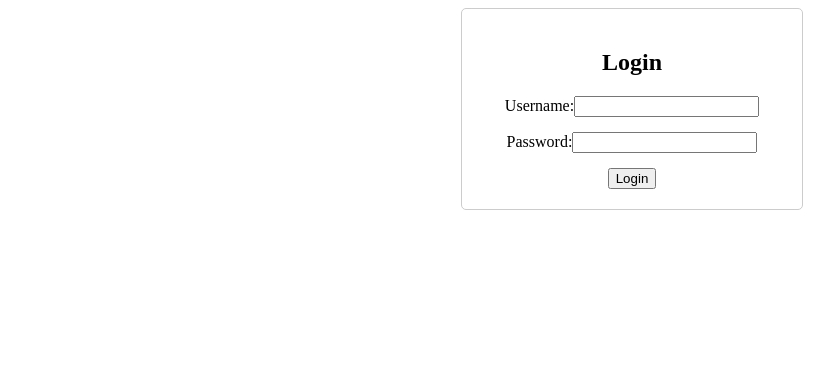
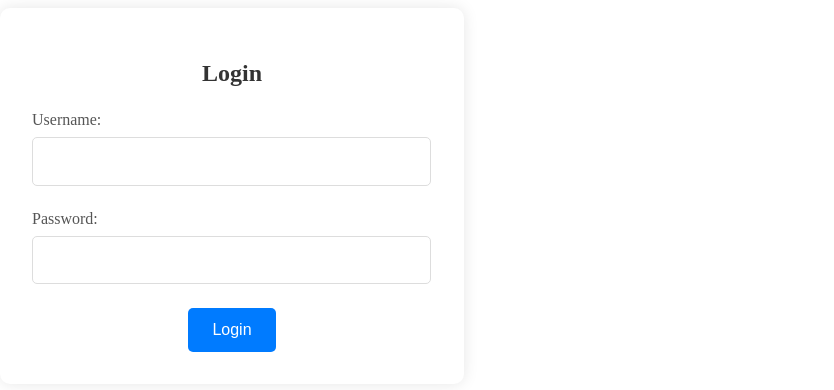
Before and after one commit to wilsonjosue/AppGestionHotelera, an Angular app in the folder frontEnd/: page / in a window 1280 px wide. Shown: the top 390 px of the page, without its empty margins (8-842 px from the left). Built offline with nearby package versions, Linux system fonts and the light colour scheme.

Commit message:
Implementacion de un CSS basico - Se mejorara despues

```diff
--- a/frontEnd/src/app/component/login/login.component.css
+++ b/frontEnd/src/app/component/login/login.component.css
@@ -1,16 +1,75 @@
-.login-container {
-    max-width: 300px;
-    margin: 0 auto;
-    padding: 20px;
-    border: 1px solid #ccc;
+/* General Styles */
+body {
+    font-family: Arial, sans-serif;
+    background-color: #f5f5f5;
+    display: flex;
+    justify-content: center;
+    align-items: center;
+    height: 100vh;
+    margin: 0;
+  }
+
+  /* Login Container */
+  .login-container {
+    background-color: #ffffff;
+    padding: 2em;
+    box-shadow: 0px 0px 15px rgba(0, 0, 0, 0.1);
+    border-radius: 10px;
+    max-width: 400px;
+    width: 100%;
+    text-align: center;
+  }
+
+  /* Form Elements */
+  .login-container h2 {
+    margin-bottom: 1em;
+    color: #333;
+  }
+
+  .form-group {
+    margin-bottom: 1.5em;
+    text-align: left;
+  }
+
+  .form-group label {
+    display: block;
+    margin-bottom: 0.5em;
+    color: #555;
+  }
+
+  .form-group input {
+    width: calc(100% - 2em);
+    padding: 0.9em;
+    border: 1px solid #ddd;
     border-radius: 5px;
-    text-align: center;
-}
+    font-size: 1em;
+    outline: none;
+    transition: border-color 0.3s;
+  }
 
-.form-group {
-    margin-bottom: 15px;
-}
+  .form-group input:focus {
+    border-color: #007bff;
+  }
 
-.error-message {
-    color: red;
-}
+  /* Button */
+  .btn-login {
+    background-color: #007bff;
+    color: #ffffff;
+    padding: 0.8em 1.5em;
+    border: none;
+    border-radius: 5px;
+    font-size: 1em;
+    cursor: pointer;
+    transition: background-color 0.3s;
+  }
+
+  .btn-login:hover {
+    background-color: #0056b3;
+  }
+
+  /* Error Message */
+  .error-message {
+    color: #ff4d4d;
+    margin-top: 1em;
+    font-size: 0.9em;
+  }
--- a/frontEnd/src/app/component/login/login.component.html
+++ b/frontEnd/src/app/component/login/login.component.html
@@ -9,7 +9,7 @@
         <label for="password">Password:</label>
         <input type="password" id="password" [(ngModel)]="password" name="password" required>
       </div>
-    <button type="submit">Login</button>
+      <button type="submit" class="btn-login">Login</button>
       <div *ngIf="errorMessage" class="error-message">{{ errorMessage }}</div>
     </form>
   </div>
```
Lines whose indentation alone changed are shown as unchanged.
